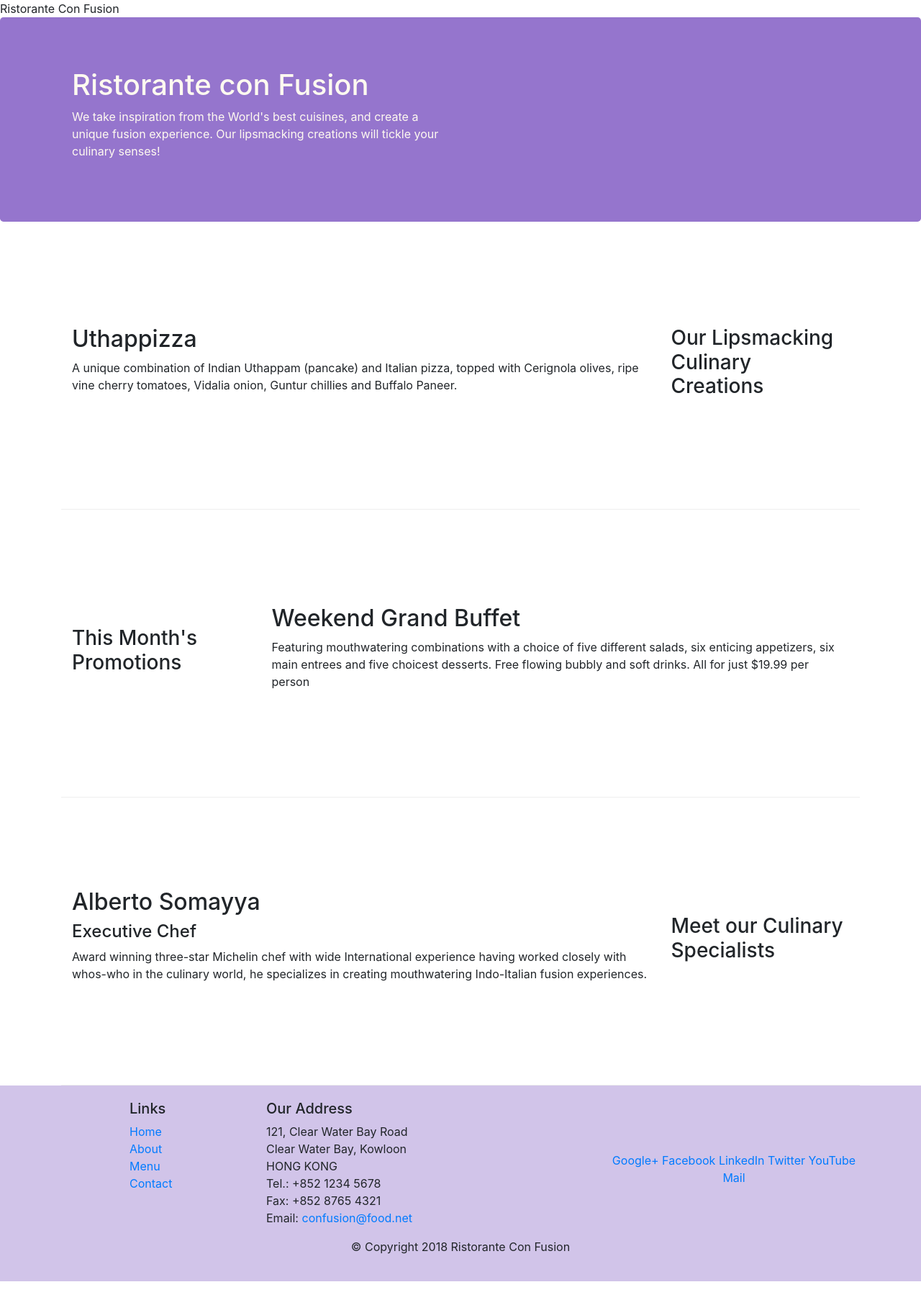
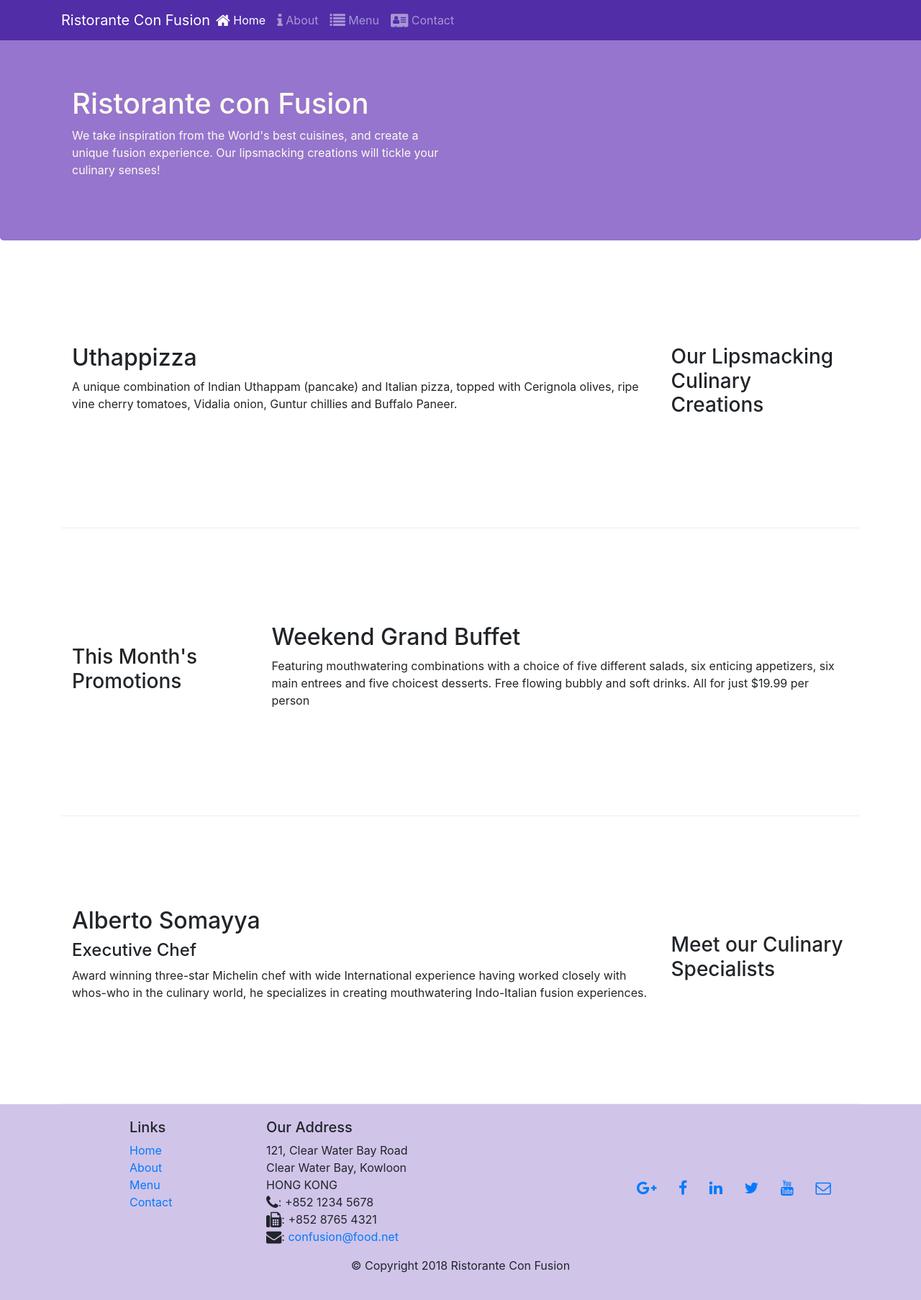
Before and after one commit to ycheng22/Front_End_Web_Bootstrap4, a website: page index.html in a window 1280 px wide. Shown: the whole page at 72% size. Before the commit the page ends 1780 px from the top, so only its background shows below. Drawn offline with nearby package versions, Linux system fonts and the light colour scheme.

Commit message:
Icon Fonts

```diff
--- a/css/styles.css
+++ b/css/styles.css
@@ -27,5 +27,13 @@
     font-size: 80%;
     margin: 0px;
     color: #0f0f0f;
+}
 
+body {
+    padding: 50px 0px 0px 0px;
+    z-index: 0;
 }
+
+.navbar-dark {
+    background-color: #512DA8;
+}
--- a/index.html
+++ b/index.html
@@ -9,11 +9,30 @@
 
     <!-- Bootstrap CSS -->
     <link rel="stylesheet" href="node_modules/bootstrap/dist/css/bootstrap.min.css">
-    <link rel="stylesheet" href="css/styles.css"
+    <link rel="stylesheet" href="node_modules/font-awesome/css/font-awesome.min.css">
+    <link rel="stylesheet href=node_modules/bootstrap-social/bootstrap-social.css">
+    <link rel="stylesheet" href="css/styles.css">
     <title>Ristorante Con Fusion</title>
 </head>
 
 <body>
+    <nav class="navbar navbar-dark navbar-expand-sm fixed-top">
+        <div class="container">
+            <button class="navbar-toggler" type="button" data-toggle="collapse" data-target="#Navbar">
+                <span class="navbar-toggler-icon"></span>
+            </button>
+           <a class="navbar-brand mr-auto" href="#">Ristorante Con Fusion</a>
+           <div class="collapse navbar-collapse" id="Navbar">
+                <ul class="navbar-nav mr-auto">
+                    <li class="nav-item active"><a class="nav-link" href="#"><span class="fa fa-home fa-lg"></span> Home</a></li>
+                    <li class="nav-item"><a class="nav-link" href="./aboutus.html"><span class="fa fa-info fa-lg"></span> About</a></li>
+                    <li class="nav-item"><a class="nav-link" href="#"><span class="fa fa-list fa-lg"></span> Menu</a></li>
+                    <li class="nav-item"><a class="nav-link" href="#"><span class="fa fa-address-card fa-lg"></span> Contact</a></li>
+                </ul>
+           </div>
+
+        </div>
+    </nav>
 
     <header class="jumbotron">
         <div class="container">
@@ -69,7 +88,7 @@
                     <h5>Links</h5>
                     <ul class="list-unstyled">
                         <li><a href="#">Home</a></li>
-                        <li><a href="#">About</a></li>
+                        <li><a href="./aboutus.html">About</a></li>
                         <li><a href="#">Menu</a></li>
                         <li><a href="#">Contact</a></li>
                     </ul>
@@ -80,19 +99,19 @@
 		              121, Clear Water Bay Road<br>
 		              Clear Water Bay, Kowloon<br>
 		              HONG KONG<br>
-		              Tel.: +852 1234 5678<br>
-		              Fax: +852 8765 4321<br>
-		              Email: <a href="mailto:confusion@food.net">confusion@food.net</a>
+		              <i class="fa fa-phone fa-lg"></i>: +852 1234 5678<br>
+		              <i class="fa fa-fax fa-lg"></i>: +852 8765 4321<br>
+		              <i class="fa fa-envelope fa-lg"></i>: <a href="mailto:confusion@food.net">confusion@food.net</a>
 		           </address>
                 </div>
                 <div class="col-12 col-sm-4 align-self-center">
                     <div class="text-center">
-                        <a href="http://google.com/+">Google+</a>
-                        <a href="http://www.facebook.com/profile.php?id=">Facebook</a>
-                        <a href="http://www.linkedin.com/in/">LinkedIn</a>
-                        <a href="http://twitter.com/">Twitter</a>
-                        <a href="http://youtube.com/">YouTube</a>
-                        <a href="mailto:">Mail</a>
+                        <a class="btn btn-social-icon btn-google" href="http://google.com/+"><i class="fa fa-google-plus fa-lg"></i></a>
+                        <a class="btn btn-social-icon btn-facebook" href="http://www.facebook.com/profile.php?id="><i class="fa fa-facebook fa-lg"></i></a>
+                        <a class="btn btn-social-icon btn-linkedin" href="http://www.linkedin.com/in/"><i class="fa fa-linkedin fa-lg"></i></a>
+                        <a class="btn btn-social-icon btn-twitter" href="http://twitter.com/"><i class="fa fa-twitter fa-lg"></i></a>
+                        <a class="btn btn-social-icon btn-youtube" href="http://youtube.com/"><i class="fa fa-youtube fa-lg"></i></a>
+                        <a class="btn btn-social-icon" href="mailto:"><i class="fa fa-envelope-o fa-lg"></i></a>
                     </div>
                 </div>
            </div>
--- a/package.json
+++ b/package.json
@@ -15,6 +15,8 @@
   },
   "dependencies": {
     "bootstrap": "^4.0.0",
+    "bootstrap-social": "^5.1.1",
+    "font-awesome": "^4.7.0",
     "jquery": "^3.3.1",
     "popper.js": "^1.12.9"
   }
```
Also changed, not shown: aboutus.html (+31 -8 lines), 1 other file.
